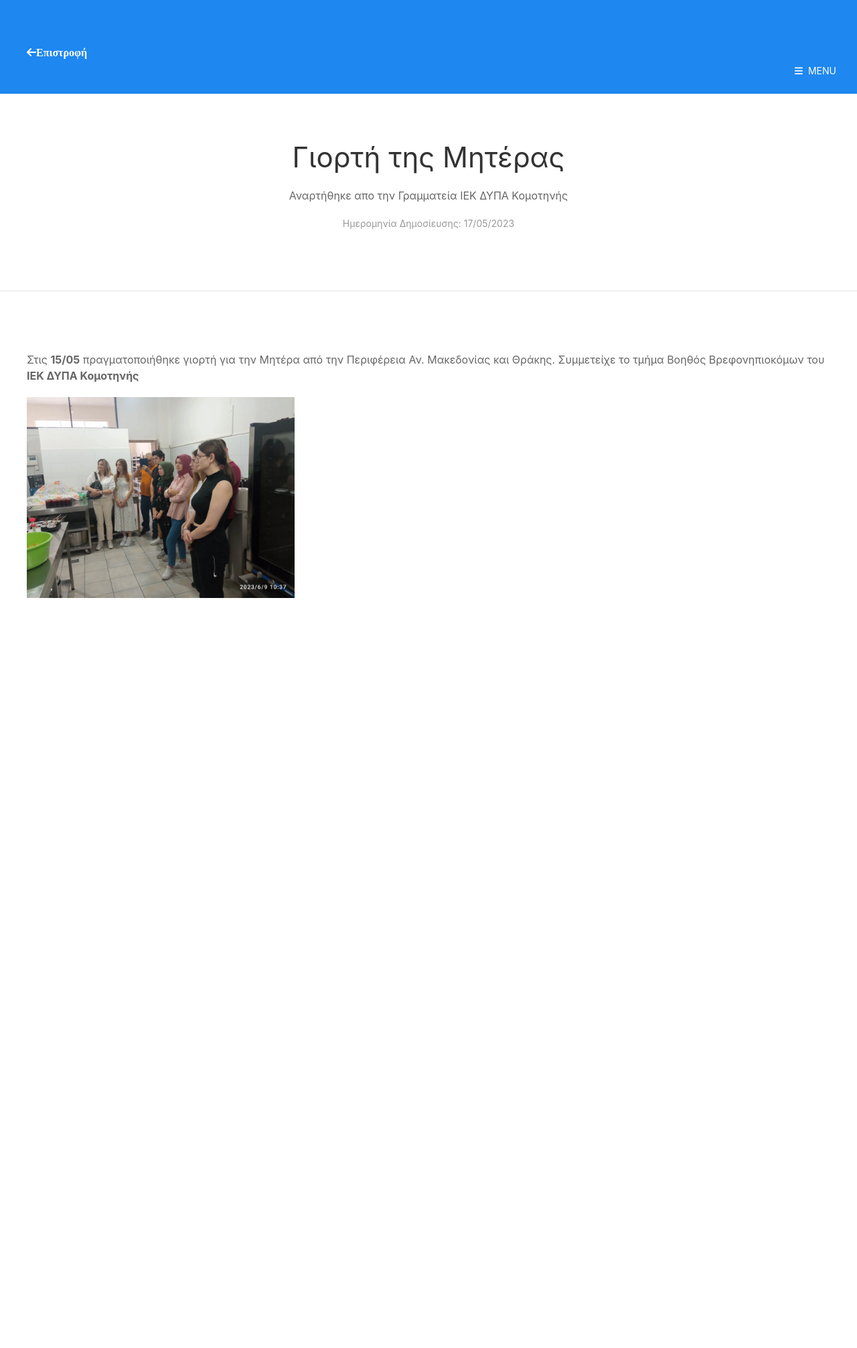
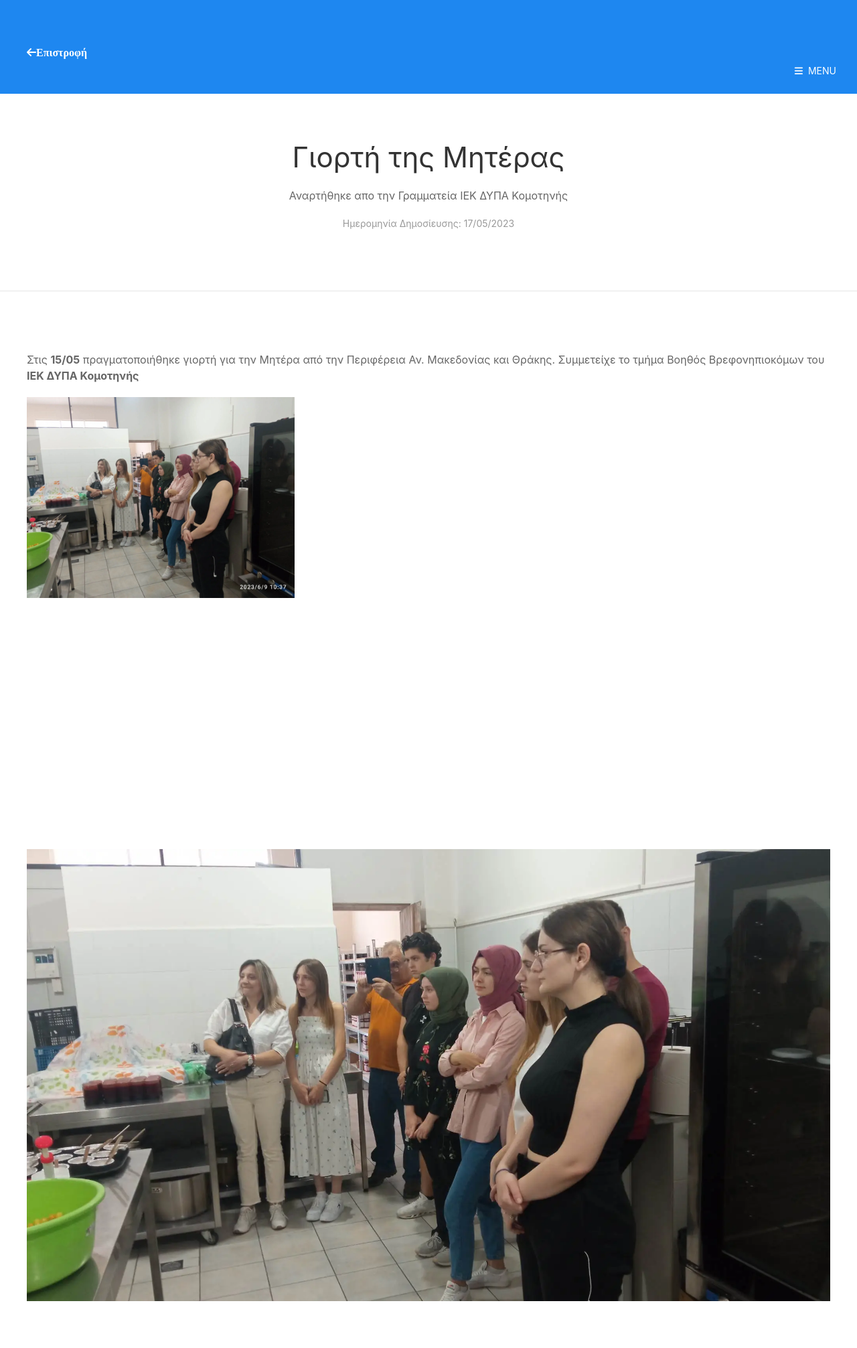
Before and after one commit to F20F20/jekyll-uikit-iek-dypa-komotinis, a Jekyll site: the page built from _posts/2023-05-17-mothers-day.md, in a window 1280 px wide. Shown: the whole page at 67% size. Built offline with Jekyll 4.4.1, drawn with Linux system fonts in a browser that asks for light colours; nearby versions of some CDN libraries; before the commit the page ends 1338 px from its top, so only the background shows below that.

Commit message:
Update 2023-05-17-mothers-day.md

```diff
--- a/_posts/2023-05-17-mothers-day.md
+++ b/_posts/2023-05-17-mothers-day.md
@@ -49,3 +49,16 @@ title: Γιορτή της Μητέρας
     <a class="uk-position-center-right uk-position-small uk-hidden-hover" href="#" uk-slidenav-next uk-slideshow-item="next"></a>
 
 </div>
+
+
+
+<div uk-slideshow>
+    <ul class="uk-slideshow-items">
+        <li>
+            <img src="{{ site.baseurl }}/img/img_posts/aksizw_1.webp" alt="" uk-cover>
+        </li>
+         <li>
+            <img src="{{ site.baseurl }}/img/img_posts/aksizw_2.webp" alt="" uk-cover>
+        </li>
+    </ul>
+</div>
```
